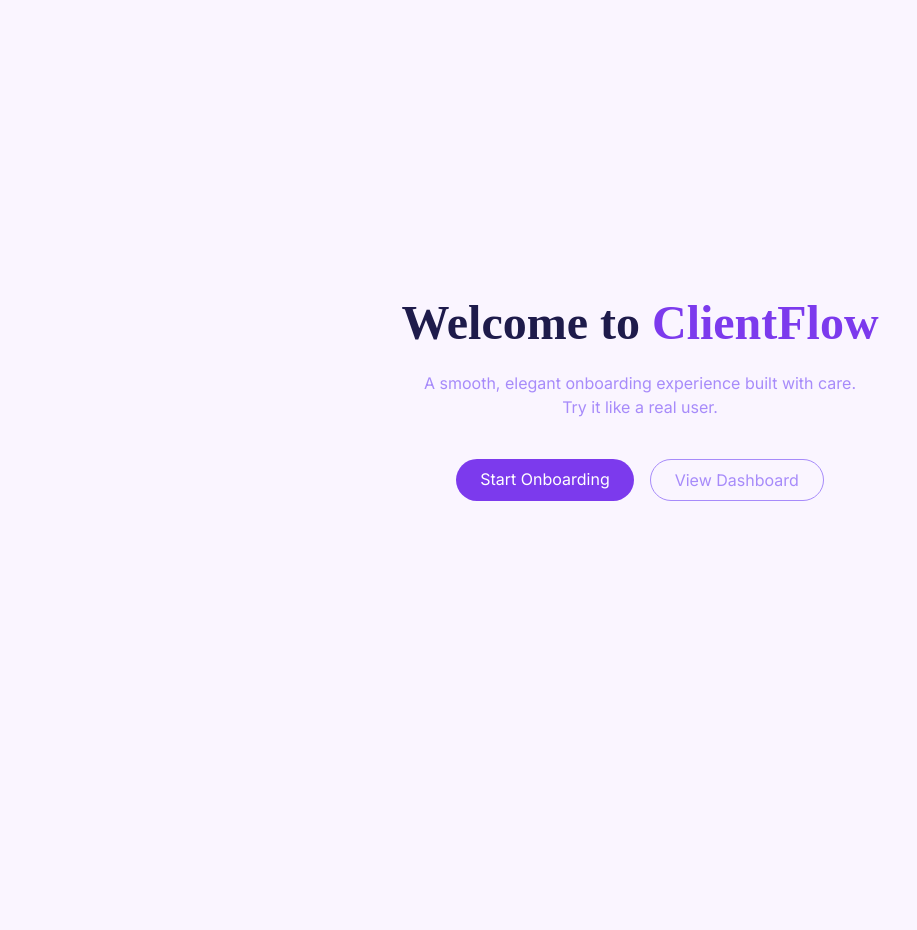
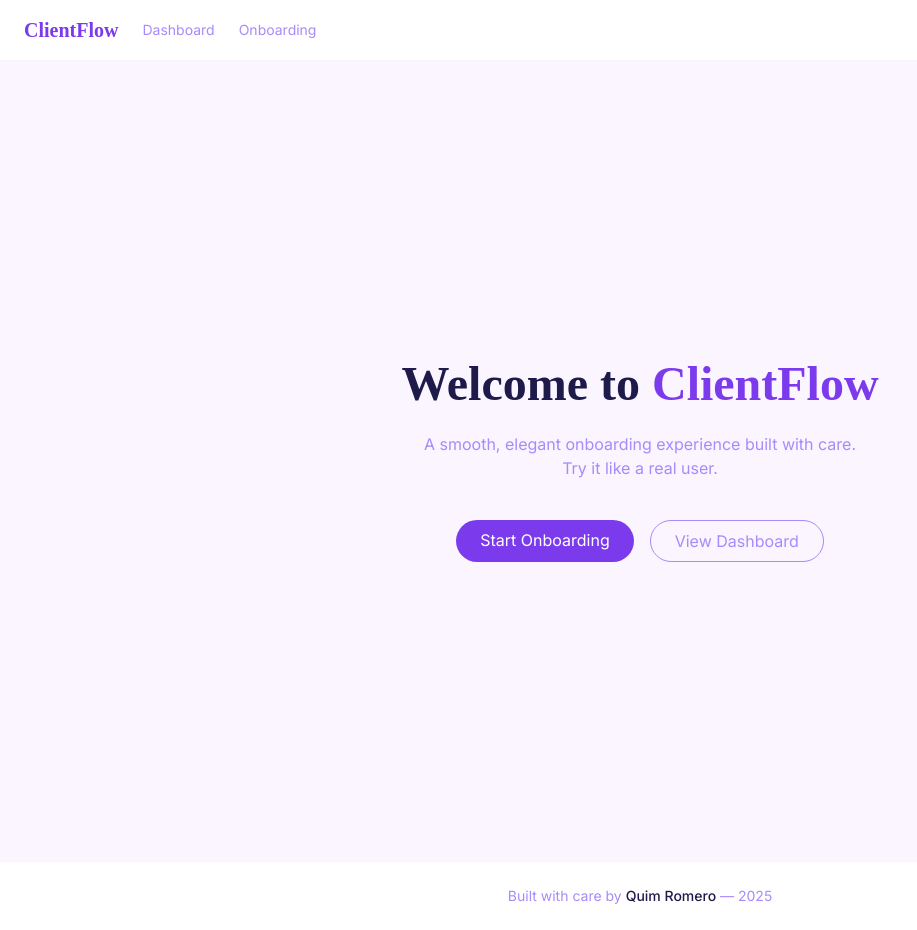
Before and after one commit to quim-romero/clientflow, a React (Vite) app: page / in a window 1280 px wide. Shown: the whole page, without its empty margins (0-917 px from the left). Before the commit the page ends 800 px from the top, so only its background shows below. Built offline with nearby package versions, Linux system fonts and the light colour scheme; a web font is replaced by a local one.

Commit message:
chore: add Navbar and Footer to App layout

```diff
--- a/src/App.tsx
+++ b/src/App.tsx
@@ -1,16 +1,22 @@
-import { Routes, Route } from "react-router-dom"
-import Home from "./pages/Home"
-import Login from "./pages/Login"
-import Onboarding from "./pages/Onboarding"
-import Dashboard from "./pages/Dashboard"
+import { Routes, Route } from "react-router-dom";
+import Home from "./pages/Home";
+import Login from "./pages/Login";
+import Onboarding from "./pages/Onboarding";
+import Dashboard from "./pages/Dashboard";
+import Navbar from "./components/Navbar";
+import Footer from "./components/Footer";
 
 export default function App() {
   return (
+    <>
+      <Navbar />
       <Routes>
         <Route path="/" element={<Home />} />
         <Route path="/login" element={<Login />} />
         <Route path="/onboarding" element={<Onboarding />} />
         <Route path="/dashboard" element={<Dashboard />} />
       </Routes>
-  )
+      <Footer />
+    </>
+  );
 }
```
Lines whose indentation alone changed are shown as unchanged.
